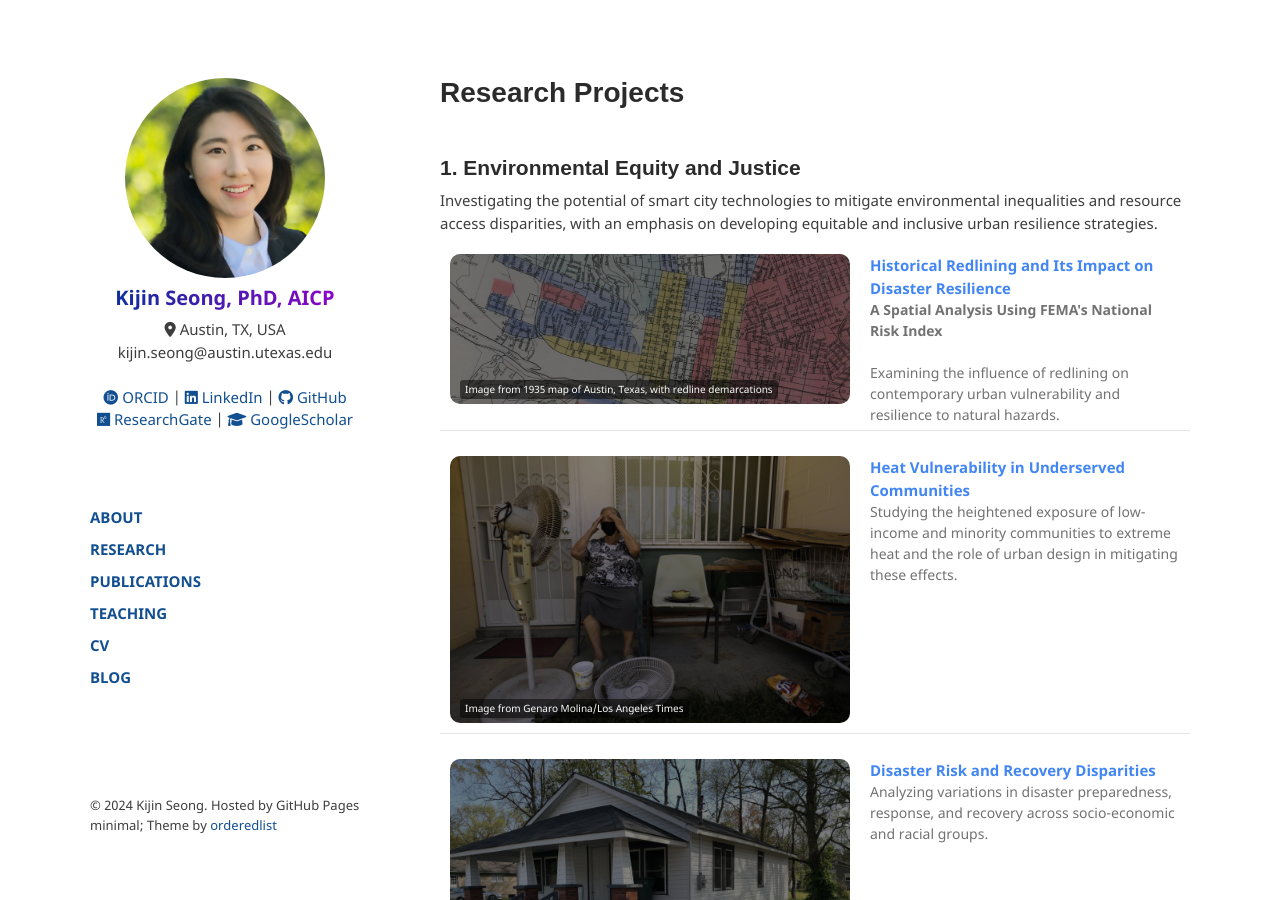
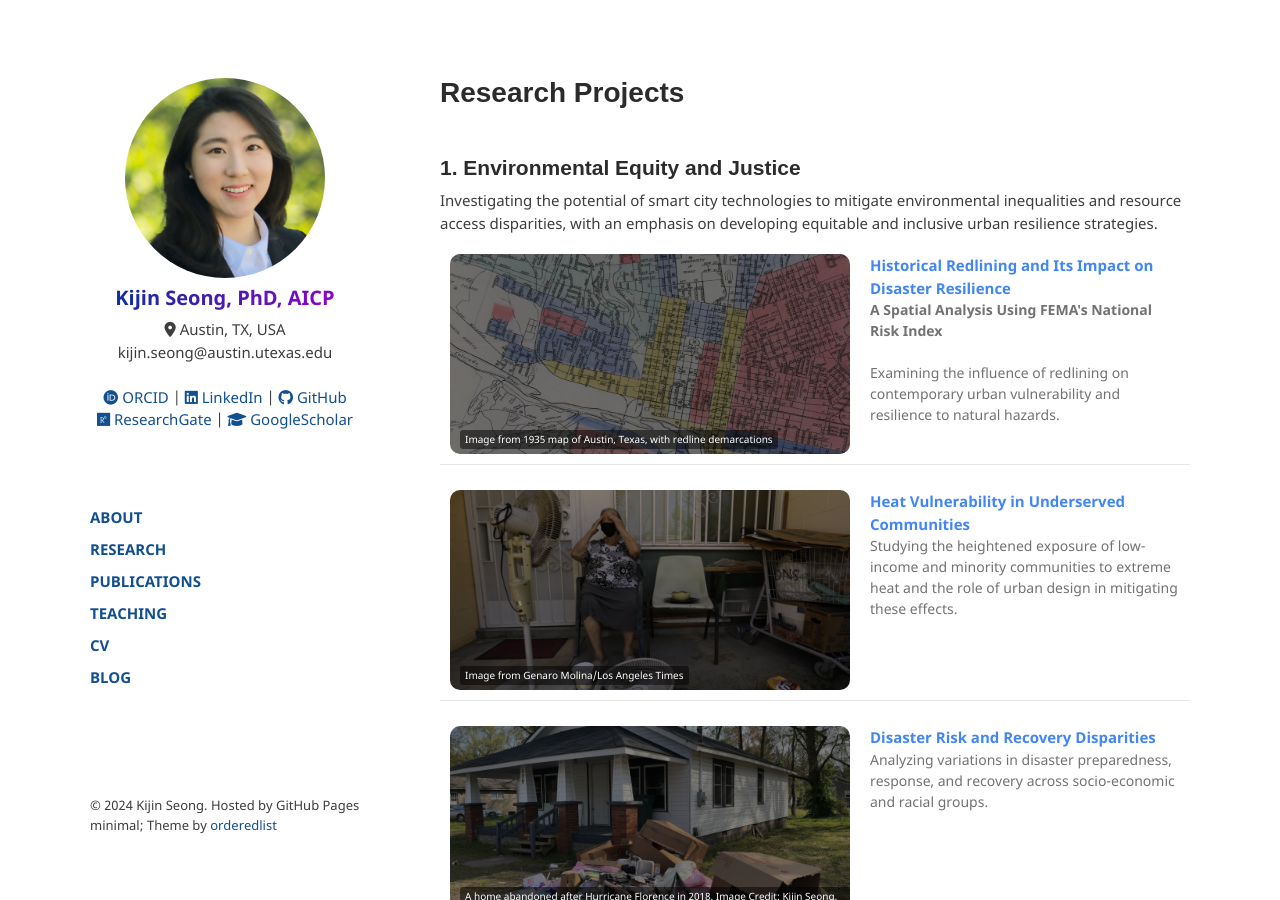
Before and after one commit to kijinseong/kijinseong.github.io, a Jekyll site: the page built from pages/research.md, in a window 1280 px wide and 900 px high. Built offline with Jekyll 4.4.1, drawn with Linux system fonts in a browser that asks for light colours.

Commit message:
Revise image size

```diff
--- a/pages/research.md
+++ b/pages/research.md
@@ -16,7 +16,7 @@ permalink: /research/
 <td style="width: 300px;" valign="top">
     <div class="image-container">
         <a href="/RedliningNRI">
-        <img src="../files/Images/ResearchPic/Redlining_Thumb.jpg" class="image-hover-effect" style="width: 100%; height: 150px; object-fit: cover;">
+        <img src="../files/Images/ResearchPic/Redlining_Thumb.jpg" class="image-hover-effect" style="width: 100%; height: 200px; object-fit: cover;">
         </a>
         <div class="credit-text">Image from 1935 map of Austin, Texas, with redline demarcations</div>
     </div>
@@ -36,7 +36,7 @@ Examining the influence of redlining on contemporary urban vulnerability and res
 <td style="width: 300px;" valign="top">
     <div class="image-container">
         <a href="/HeatVulnerability">
-        <img src="../files/Images/ResearchPic/HeatVul.jfif" class="image-hover-effect" width="400px">
+        <img src="../files/Images/ResearchPic/HeatVul.jfif" class="image-hover-effect" style="width: 100%; height: 200px; object-fit: cover;">
         </a>
         <div class="credit-text">Image from Genaro Molina/Los Angeles Times</div>
     </div>
@@ -54,7 +54,7 @@ Studying the heightened exposure of low-income and minority communities to extre
 <td style="width: 300px;" valign="top">
     <div class="image-container">
         <a href="/LumbertonBuyouts">
-        <img src="../files/Images/ResearchPic/BuyoutLumberton.jpeg" class="image-hover-effect" width="400px">
+        <img src="../files/Images/ResearchPic/BuyoutLumberton.jpeg" class="image-hover-effect" style="width: 100%; height: 200px; object-fit: cover;">
         </a>
         <div class="credit-text">A home abandoned after Hurricane Florence in 2018. Image Credit: Kijin Seong, 2019.</div>
     </div>
@@ -77,7 +77,7 @@ Analyzing variations in disaster preparedness, response, and recovery across soc
 <td style="width: 300px;" valign="top">
     <div class="image-container">
         <a href="/RedliningNRI">
-        <img src="../files/Images/ResearchPic/Heat-relatedIllness.jpg" class="image-hover-effect" width="400px">
+        <img src="../files/Images/ResearchPic/Heat-relatedIllness.jpg" class="image-hover-effect" style="width: 100%; height: 200px; object-fit: cover;">
         </a>
         <div class="credit-text">Image from Jerry Lara/San Antonio Express-News.</div>
     </div>
@@ -96,7 +96,7 @@ Assessing how prolonged heatwaves affect vulnerable populations, with a focus on
 <td style="width: 300px;" valign="top">
     <div class="image-container">
         <a href="/RedliningNRI">
-        <img src="../files/Images/ResearchPic/Ambulance.jpg" class="image-hover-effect" width="400px">
+        <img src="../files/Images/ResearchPic/Ambulance.jpg" class="image-hover-effect" style="width: 100%; height: 200px; object-fit: cover;">
         </a>
         <div class="credit-text">Image from Provident (https://www.providentins.com/).</div>
     </div>
@@ -115,7 +115,7 @@ Exploring spatiotemporal patterns of EMS calls related to heat emergencies and t
 <td style="width: 300px;" valign="top">
     <div class="image-container">
         <a href="/RedliningNRI">
-        <img src="../files/Images/ResearchPic/Firefighter.jpg" class="image-hover-effect" width="400px">
+        <img src="../files/Images/ResearchPic/Firefighter.jpg" class="image-hover-effect" style="width: 100%; height: 200px; object-fit: cover;">
         </a>
         <div class="credit-text">Image from Dept. of Homeland Security Science & Technology Directorate.</div>
     </div>
@@ -139,7 +139,7 @@ Evaluating the risk of fire in densely populated urban areas and the deployment
 <td style="width: 300px;" valign="top">
     <div class="image-container">
         <a href="/RedliningNRI">
-        <img src="../files/Images/ResearchPic/FoodPantry.jfif" class="image-hover-effect" width="400px">
+        <img src="../files/Images/ResearchPic/FoodPantry.jfif" class="image-hover-effect" style="width: 100%; height: 200px; object-fit: cover;">
         </a>
         <div class="credit-text">Image from What Bear Area Food Shelf (https://whitebearfoodshelf.org/).</div>
     </div>
@@ -158,7 +158,7 @@ Applying GeoAI to map and predict unhealthy food access, areas with limited acce
 <td style="width: 300px;" valign="top">
     <div class="image-container">
         <a href="/RedliningNRI">
-        <img src="../files/Images/ResearchPic/Mitchell_Fire.jpg" class="image-hover-effect" width="400px">
+        <img src="../files/Images/ResearchPic/Mitchell_Fire.jpg" class="image-hover-effect" style="width: 100%; height: 200px; object-fit: cover;">
         </a>
         <div class="credit-text">Image from Mitchell Stevenson. Urban Information Lab.</div>
     </div>
@@ -177,7 +177,7 @@ Developing and applying digital twin technologies to simulate urban environments
 <td style="width: 300px;" valign="top">
     <div class="image-container">
         <a href="/RedliningNRI">
-        <img src="../files/Images/ResearchPic/UrbanHeat.jpeg" class="image-hover-effect" width="400px">
+        <img src="../files/Images/ResearchPic/UrbanHeat.jpeg" class="image-hover-effect" style="width: 100%; height: 200px; object-fit: cover;">
         </a>
         <div class="credit-text">Image from Earth Economics (https://www.eartheconomics.org/uhi).</div>
     </div>
@@ -196,7 +196,7 @@ Analyzing social media data to understand sentiments around extreme heat events.
 <td style="width: 300px;" valign="top">
     <div class="image-container">
         <a href="/RedliningNRI">
-        <img src="../files/Images/ResearchPic/LitReview.jpg" class="image-hover-effect" width="400px">
+        <img src="../files/Images/ResearchPic/LitReview.jpg" class="image-hover-effect" style="width: 100%; height: 200px; object-fit: cover;">
         </a>
         <div class="credit-text">Image from Kijin Seong (https://doi.org/10.1177/08854122231199).</div>
     </div>
```
